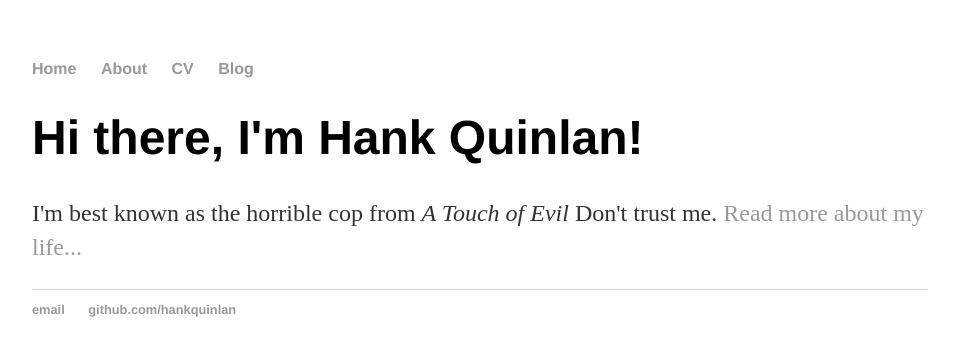
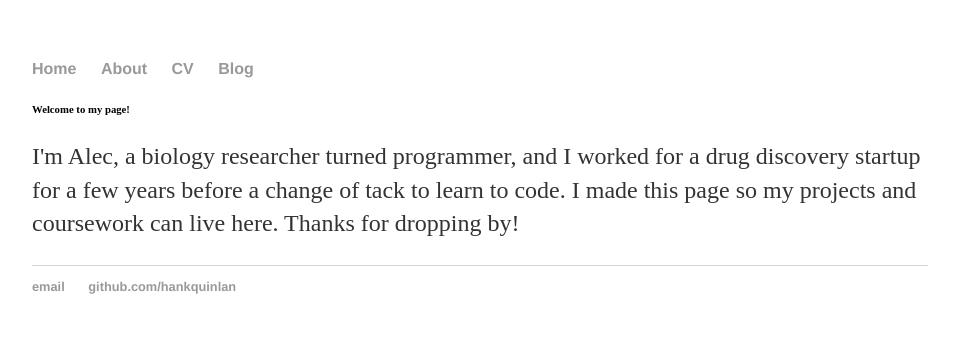
Before and after one commit to aoschwartz7/aoschwartz7.github.io, a Jekyll site: the page built from index.html, in a window 1280 px wide. Shown: the top 356 px of the page, without its empty margins (160-1115 px from the left). Built offline with Jekyll 4.4.1, drawn with Linux system fonts in a browser that asks for light colours.

Commit message:
Update index.html
added content

```diff
--- a/index.html
+++ b/index.html
@@ -1,8 +1,9 @@
 ---
 layout: default
-title: Hank Quinlan, Horrible Cop
+title: Alec Schwartz
 ---
 <div class="blurb">
-	<h1>Hi there, I'm Hank Quinlan!</h1>
-	<p>I'm best known as the horrible cop from <em>A Touch of Evil</em> Don't trust me. <a href="/about">Read more about my life...</a></p>
+	<h6>Welcome to my page!</h6>
+	<p>I'm Alec, a biology researcher turned programmer, and I worked for a drug discovery startup for a few years before a change of tack to learn to code.
+		I made this page so my projects and coursework can live here. Thanks for dropping by!</p>
 </div><!-- /.blurb -->
```
